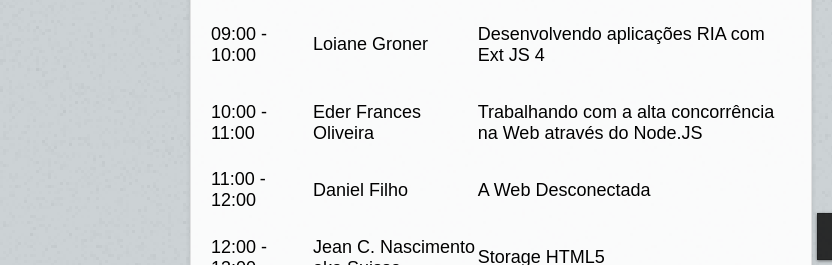
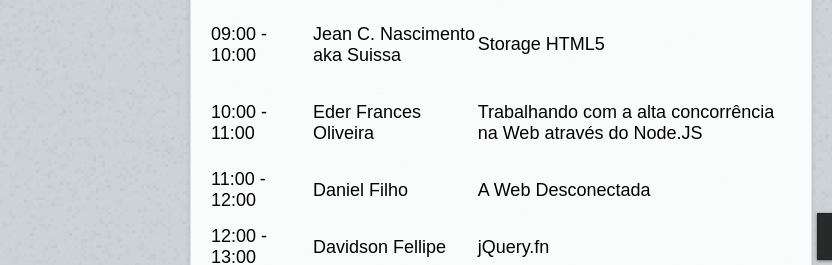
Before and after one commit to JoaoVagner/sampajs, a plain HTML site: page index.html in a window 1280 px wide. Shown: the part 535-800 px from the top of the page, 0-832 px from the left. Drawn offline with Linux system fonts and the light colour scheme; a web font is replaced by a local one.

Commit message:
modify grid conference

```diff
--- a/index.html
+++ b/index.html
@@ -196,8 +196,8 @@
           </tr>
           <tr>
             <td><span class="time">09:00 - 10:00</span></td>
-            <td><p>Loiane Groner</p></td>
-            <td><p>Desenvolvendo aplicações RIA com Ext JS 4</p></td>
+            <td><p>Jean C. Nascimento aka Suissa</p></td>
+            <td><p>Storage HTML5</p></td>
           </tr>
           <tr>
             <td><span class="time">10:00 - 11:00</span></td>
@@ -211,8 +211,8 @@
           </tr>
           <tr>
             <td><span class="time">12:00 - 13:00</span></td>
-            <td><p>Jean C. Nascimento aka Suissa</p></td>
-            <td><p>Storage HTML5</p></td>
+            <td><p>Davidson Fellipe</p></td>
+            <td><p>jQuery.fn</p></td>
           </tr>
 
           <tr>
```
